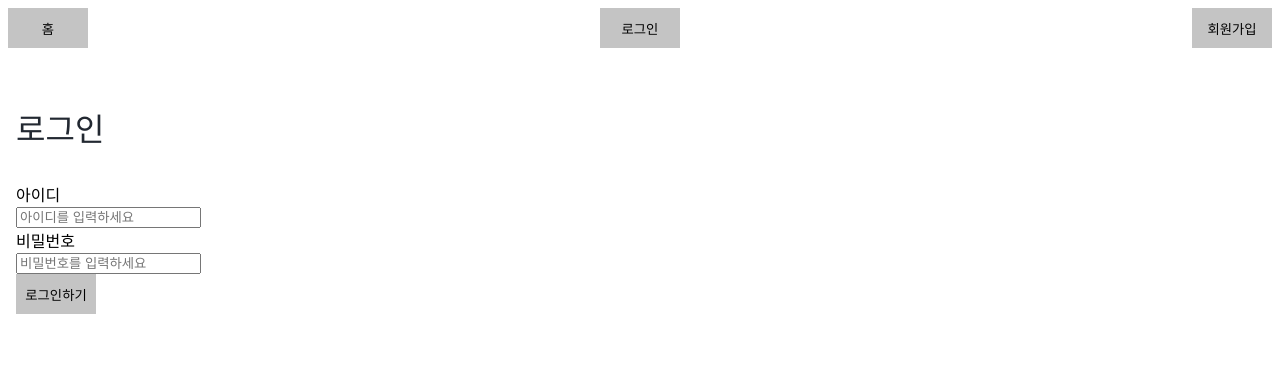
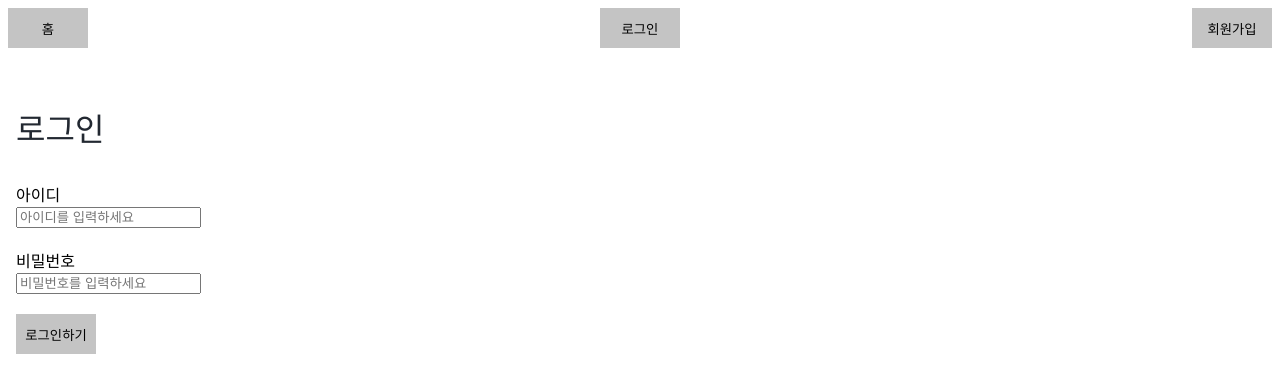
Before and after one commit to ganeodolu/sparta-react-advanced, a React (Create React App) app in the folder image-community/: page /login in a window 1280 px wide. Shown: the top 392 px of the page. Built offline with nearby package versions, Linux system fonts and the light colour scheme.

Commit message:
style: input 컴포넌트 margin 추가

```diff
--- a/image-community/src/elements/Input.js
+++ b/image-community/src/elements/Input.js
@@ -1,23 +1,24 @@
 import React from 'react'
+import styled from "styled-components";
 
 const Input = (props) => {
-  const { children, placeholderText } = props;
-
+  const { marginBottom, children, placeholderText } = props;
+  const styles = { marginBottom };
   return (
-		<>
+		<InputBox {...styles}>
       <label>{children}</label>
       <div />
 			<input type="text" placeholder={placeholderText + " 입력하세요"}></input>
-		</>
+		</InputBox>
 	);
 }
 
 Input.defaultProps = {
-
+  marginBottom: '20px',
 }
 
-const InputBox = {
-
-}
+const InputBox = styled.div`
+  margin-bottom: ${({ marginBottom }) => marginBottom};
+`
 
 export default Input
```
